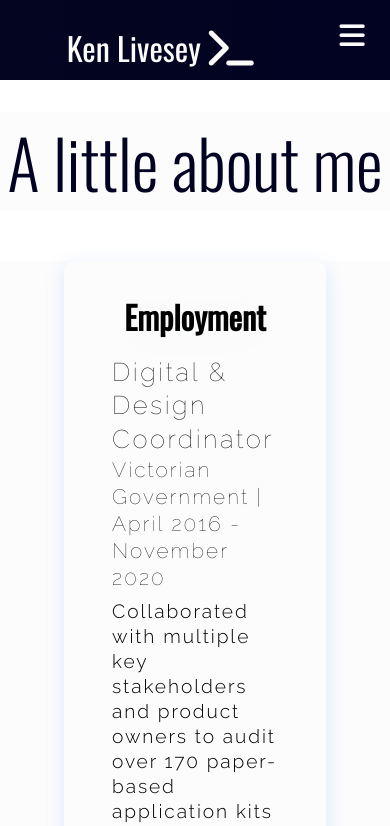
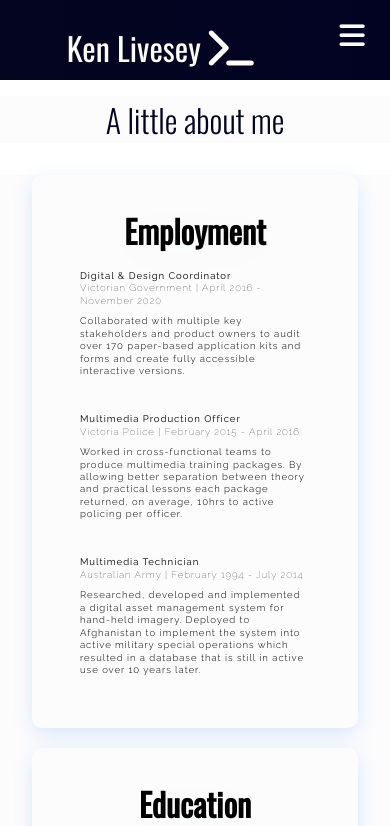
Before and after one commit to plantdink/jubilant-disco, a React (Create React App) app: page /history in a window 390 px wide. Shown: the top 826 px of the page. Built offline with nearby package versions, Linux system fonts and the light colour scheme.

Commit message:
Responsive tweaks, create Readme.md

```diff
--- a/src/components/PBS.js
+++ b/src/components/PBS.js
@@ -7,7 +7,7 @@ function PersBrandStatement () {
       <div className='pbs--wrapper'>
         <div className='pbs--content'>
           <h2 className='pbs--text'>
-            Since the Commodore C64 I have had a fascination with computers and what makes them tick. I am a creative, hard-working problem solver. I love to learn and enjoy applying that knowledge in a practical way to make life easier for others.
+            Since the Commodore C64 I have had a fascination with computers and what makes them work. I am a creative, hard-working problem solver. I love to learn and enjoy applying that knowledge in a practical way to make life easier for other people.
           </h2>
           <h2 className='pbs--text'>
             After a few detours I am actively pursuing a career in software development. My previous experience allows me to offer unique insight and a highly practical perspective. Small, close-knit team environments that contribute to the big picture is where I excel and I have a proven record of high performance in the most demanding of roles and situations.
--- a/src/components/PageHeader.css
+++ b/src/components/PageHeader.css
@@ -1,7 +1,7 @@
 .header--container {
   background: #fcfcfc;
   margin-top: 2rem;
-  margin-bottom: 3rem;
+  margin-bottom: 2rem;
   margin-left: auto;
   margin-right: auto;
 }
@@ -11,3 +11,15 @@ h1.header--item {
   font-weight: 300;
   color: #020323;
 }
+
+
+@media screen and (max-width: 960px) {
+  .header--container {
+    margin-top: 1rem;
+    margin-bottom: 2rem;
+  }
+
+  h1.header--item {
+    font-size: 2em;
+  }
+}
--- a/src/components/pages/History.css
+++ b/src/components/pages/History.css
@@ -30,6 +30,11 @@
   line-height: 130%;
 }
 
+h1.history--text {
+  font-size: 2em;
+  font-weight: 400;
+}
+
 h2.history--text {
   padding-bottom: 0;
   font-size: 1.6em;
@@ -48,3 +53,31 @@ p.history--text {
   font-family: 'Raleway', sans-serif;
   font-weight: 300;
 }
+
+@media screen and (max-width: 960px) {
+  .history--container {
+    padding: 0 2rem;
+  }
+
+  .history--wrapper {
+    margin-top: 20px;
+  }
+
+  h1.history--text {
+    font-size: 1.5em;
+    font-weight: 300;
+  }
+  p.history--text {
+    font-size: .6em;
+    font-weight: 300;
+  }
+
+  h2.history--text {
+    font-size: .6em;
+    font-weight: 400;
+  }
+
+  h3.history--text {
+    font-size: .6em;
+  }
+}
--- a/src/components/pages/Projects.css
+++ b/src/components/pages/Projects.css
@@ -9,8 +9,8 @@
   flex: 1 0 auto;
   justify-content: center;
   align-content: space-between;
-  max-width: 1120px;
-  width: 90%;
+  /* max-width: 1120px;
+  width: 90%; */
   margin: 2rem auto;
 }
 
--- a/src/components/pages/Skills.css
+++ b/src/components/pages/Skills.css
@@ -3,7 +3,6 @@
 }
 
 .skills--wrapper {
-  height: 65vh;
   display: flex;
   flex-flow: column;
 }
```
Also changed, not shown: 1 other file (tests, documents, lock files or other folders).
